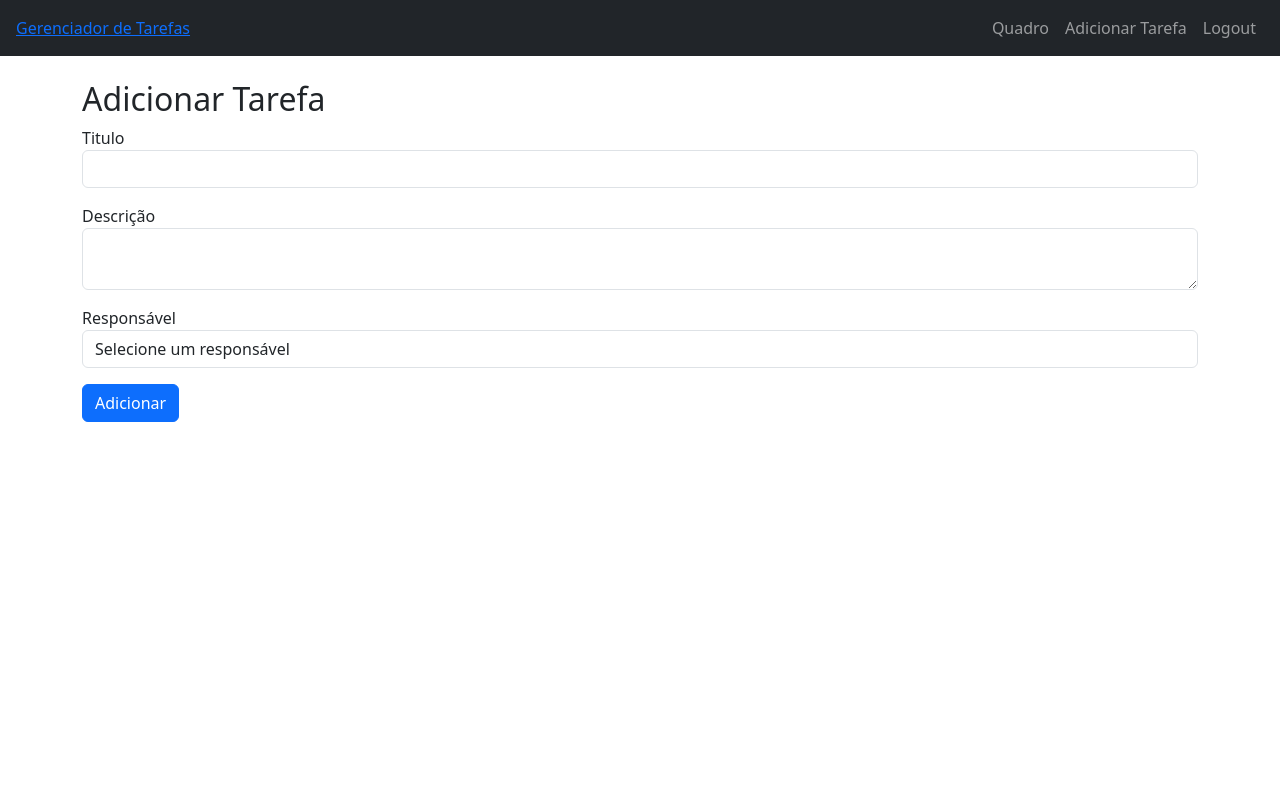
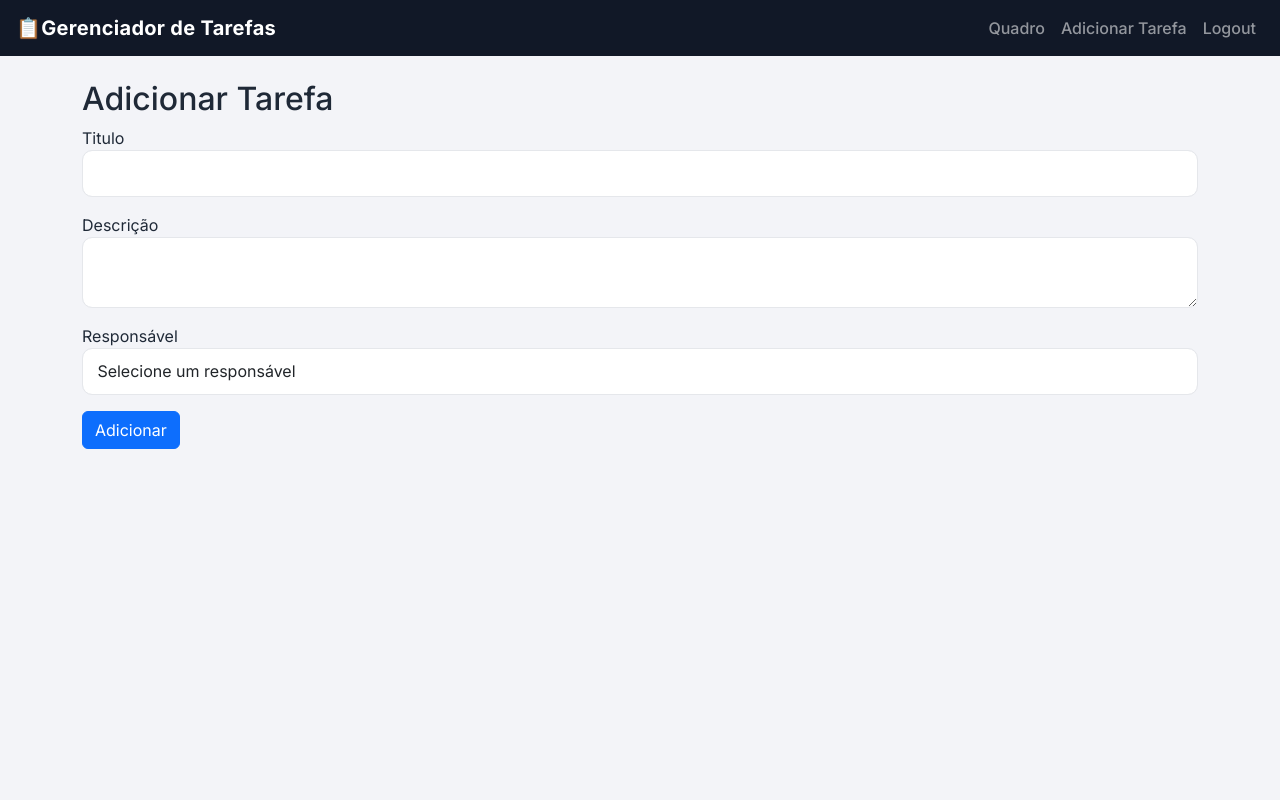
Before and after one commit to alyssa-sys/Grupo-1-FSI-Tutorial-Flask, a Flask app: page /adicionar_tarefa in a window 1280 px wide. Run offline with Flask 3, Linux system fonts and the light colour scheme; the visitor is signed in with stand-in values (Sample User, id 1); data comes from the database, SQL or seed files in the repository.

Commit message:
nova base

```diff
--- a/gerenciador_de_tarefas/templates/base.html
+++ b/gerenciador_de_tarefas/templates/base.html
@@ -1,31 +1,74 @@
-<html>
+<!DOCTYPE html>
+<html lang="pt-br">
 <head>
+    <meta charset="UTF-8">
+    <meta name="viewport" content="width=device-width, initial-scale=1">
     <title>{% block title %}Gerenciador de Tarefas{% endblock %}</title>
     <link rel="stylesheet" href="https://cdn.jsdelivr.net/npm/bootstrap@5.3.0/dist/css/bootstrap.min.css">
+    <link rel="stylesheet" href="https://fonts.googleapis.com/css2?family=Inter:wght@400;500;600;700&display=swap">
+    <style>
+        :root {
+            --cor-primaria: #4f46e5;
+            --cor-primaria-escura: #4338ca;
+            --cor-fundo: #f3f4f8;
+            --cor-texto: #1f2937;
+            --cor-suave: #6b7280;
+        }
+        body {
+            font-family: 'Inter', sans-serif;
+            background-color: var(--cor-fundo);
+            color: var(--cor-texto);
+        }
+        .navbar { background: #111827 !important; }
+        .navbar-brand { font-weight: 700; letter-spacing: .3px }
+        .nav-link {font-weight: 500; }
+
+        .cartao {
+            background-color: #fff;
+            border: 0;
+            border-radius: 16px;
+            padding: 2rem;
+            box-shadow: 0 8px 30px rgba(0, 0, 0, 0.06);
+        }
+        .form-control, .form-select {
+            border-radius: 10px;
+            padding: .65rem .9rem;
+            border: 1px solid #e5e7eb;
+        }
+        .form -control:focus, .form-select:focus {
+            border-color: var(--cor-primaria);
+            box-shadow: 0 0 0 .2rem rgba(79, 70, 229, .15);
+        }
+        .form-label { font-weight: 500; font-size: .9rem; }
+        .btn-principal {
+            background: var(--cor-primaria);
+            border: 0;
+            color: #fff;
+            border-radius: 10px;
+            padding: .7rem 1rem;
+            font-weight: 600;
+            transition: background-color .2s;
+        }
+        .btn-principal:hover { background-color: var(--cor-primaria-escura); }
+        a { color: var(--cor-primaria); }
+        .alert {border-radius: 12px; border: 0; }
+    </style>
 </head>
-
 <body>
-        <nav class="navbar navbar-expand-lg navbar-dark bg-dark px-3">
-            <a class="nav-brand" href="{{ url_for('quadro') }}">Gerenciador de Tarefas</a>
-            <div class="collapse navbar-collapse">
+    <nav class="navbar navbar-expand-lg navbar-dark px-3">
+            <a class="navbar-brand" href="{{ url_for('quadro') }}">📋Gerenciador de Tarefas</a>
+            <button class="navbar-toggler" type="button" data-bs-toggle="collapse" data-bs-target="#menu">
+                <span class="navbar-toggler-icon"></span>
+            </button>
+            <div class="collapse navbar-collapse" id="menu">
                 <ul class="navbar-nav ms-auto">
                     {% if current_user.is_authenticated %}
-                        <li class="nav-item">
-                            <a class="nav-link" href="{{ url_for('quadro') }}">Quadro</a>
-                        </li>
-                        <li class="nav-item">
-                            <a class="nav-link" href="{{ url_for('adicionar_tarefa') }}">Adicionar Tarefa</a>
-                        </li>
-                        <li class="nav-item">
-                            <a class="nav-link" href="{{ url_for('logout') }}">Logout</a>
-                        </li>
+                        <li class="nav-item"><a class="nav-link" href="{{ url_for('quadro') }}">Quadro</a></li>
+                        <li class="nav-item"><a class="nav-link" href="{{ url_for('adicionar_tarefa') }}">Adicionar Tarefa</a></li>
+                        <li class="nav-item"><a class="nav-link" href="{{ url_for('logout') }}">Logout</a></li>
                     {% else %}
-                        <li class="nav-item">
-                            <a class="nav-link" href="{{ url_for('login') }}">Login</a>
-                        </li>
-                        <li class="nav-item">
-                            <a class="nav-link" href="{{ url_for('registro') }}">Registrar</a>
-                        </li>
+                        <li class="nav-item"><a class="nav-link" href="{{ url_for('login') }}">Login</a></li>
+                        <li class="nav-item"><a class="nav-link" href="{{ url_for('registro') }}">Registrar</a></li>
                     {% endif %}
                 </ul>
             </div>
@@ -43,7 +86,9 @@
             {% endif %}
         {% endwith %}
 
-            {% block content %} {% endblock %}
+        {% block content %}{% endblock %}
     </div>
+
+    <script src="https://cdn.jsdelivr.net/npm/bootstrap@5.3.0/dist/js/bootstrap.bundle.min.js"></script>
 </body>
 </html>
```
Lines whose indentation alone changed are shown as unchanged.
